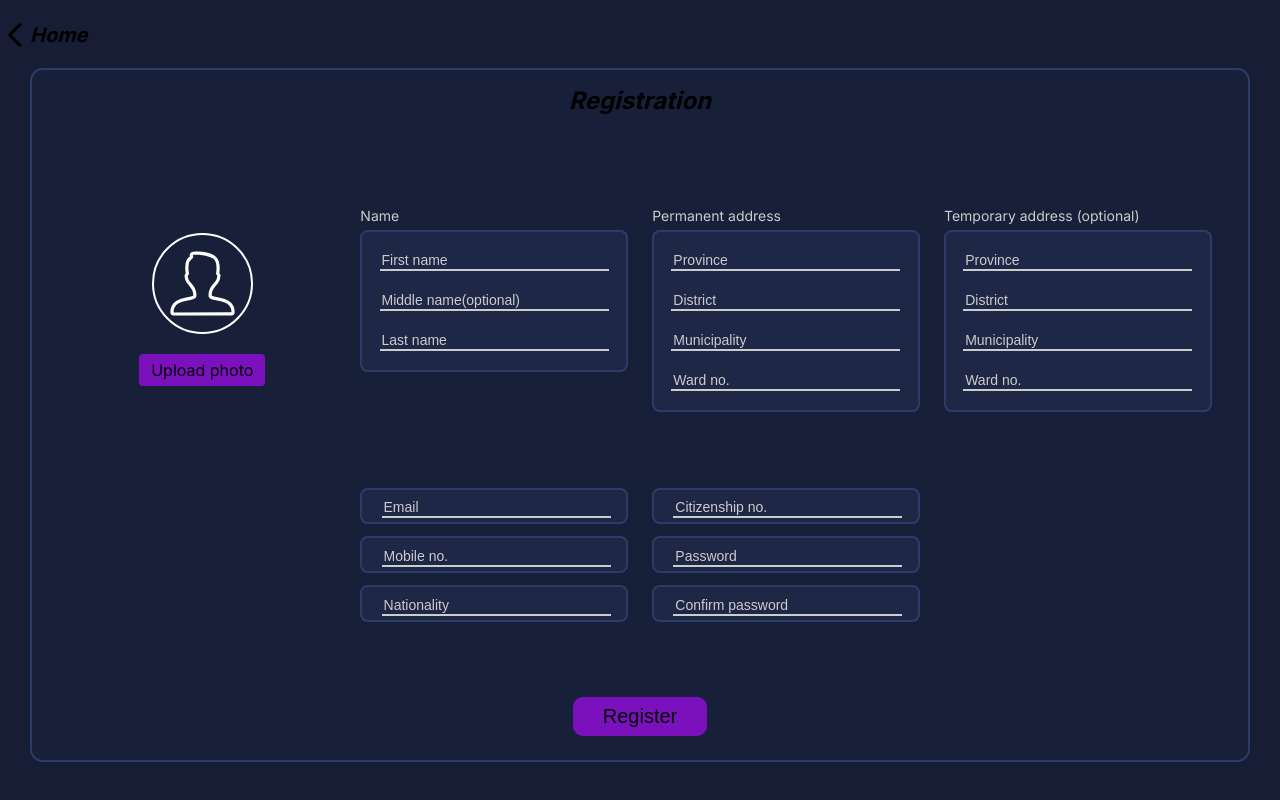
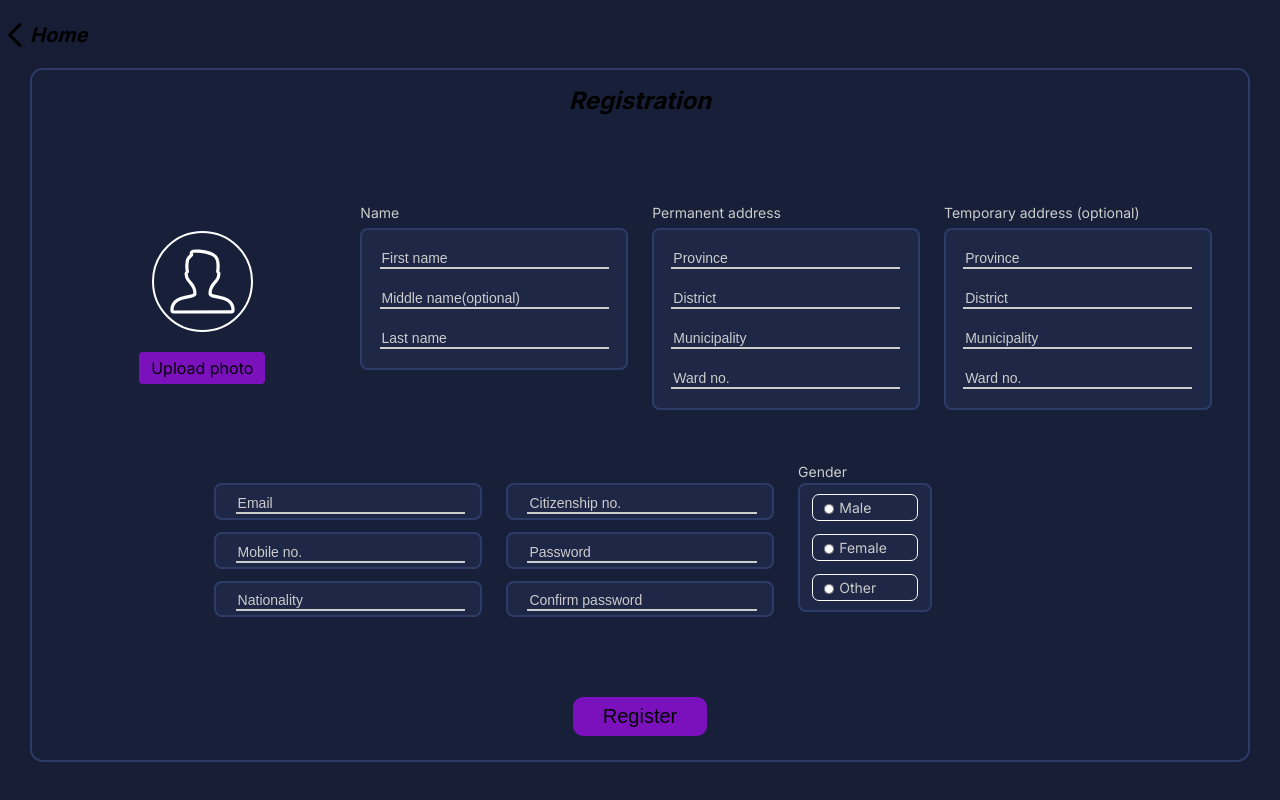
Before and after one commit to roman-ojha/hamrorojgar, a Next.js app: page /register in a window 1280 px wide. Built offline with nearby package versions, Linux system fonts and the light colour scheme.

Commit message:
feat(client register page): added gender readio field

```diff
--- a/pages/register.tsx
+++ b/pages/register.tsx
@@ -211,6 +211,63 @@ const Register: NextPage = () => {
                 />
               </div>
             </div>
+            <div className={styles.register__form__second_row__column}>
+              <div
+                className={styles.register__form__second_row__column__gender}
+              >
+                <label htmlFor="gender" data-field="gender">
+                  Gender
+                </label>
+                <div
+                  className={
+                    styles.register__form__second_row__column__gender__fields
+                  }
+                >
+                  <div
+                    className={
+                      styles.register__form__second_row__column__gender__fields__radio
+                    }
+                  >
+                    <input
+                      type="radio"
+                      id="gender-male"
+                      name="gender"
+                      value="male"
+                    />
+                    <label htmlFor="gender-male">Male</label>
+                  </div>
+                  <div
+                    className={
+                      styles.register__form__second_row__column__gender__fields__radio
+                    }
+                  >
+                    <input
+                      type="radio"
+                      id="gender-female"
+                      name="gender"
+                      value="female"
+                    />
+                    <label htmlFor="gender-female">Female</label>
+                  </div>
+                  <div
+                    className={
+                      styles.register__form__second_row__column__gender__fields__radio
+                    }
+                  >
+                    <input
+                      type="radio"
+                      id="gender-other"
+                      name="gender"
+                      value="male"
+                    />
+                    <label htmlFor="gender-other">Other</label>
+                  </div>
+                </div>
+              </div>
+              <div className={styles.register__form__second_row__column__dob}>
+                {/* <label htmlFor="">Date of birth</label> */}
+              </div>
+            </div>
           </div>
           <input type="submit" value="Register" />
         </form>
--- a/styles/pages/register.module.scss
+++ b/styles/pages/register.module.scss
@@ -136,6 +136,52 @@
             @include input_field;
           }
         }
+        &__gender {
+          position: relative;
+          @mixin label {
+            font-size: 0.7rem;
+            color: darken($color: #ffffff, $amount: 20);
+          }
+          label[data-field="gender"] {
+            @include label;
+            position: absolute;
+            top: -1rem;
+          }
+          @mixin field_container {
+            display: flex;
+            flex-direction: column;
+            justify-content: center;
+            align-items: center;
+            gap: 1vw;
+            border: 2px solid
+              lighten($color: get-color-value("background3"), $amount: 10);
+            border-radius: 0.6vw;
+            width: 50%;
+            padding: 0.7vw 1.5vw;
+            box-sizing: border-box;
+            background-color: get-color("background3");
+          }
+          &__fields {
+            @include field_container();
+            &__radio {
+              width: 100%;
+              border: 1px solid white;
+              padding: 0.2rem 0.3rem;
+              border-radius: 7px;
+              display: flex;
+              justify-content: flex-start;
+              align-items: center;
+              gap: 0.1rem;
+              input {
+                width: 0.5rem;
+                height: 0.5rem;
+              }
+              label {
+                @include label;
+              }
+            }
+          }
+        }
       }
     }
     input[type="submit"] {
```
Also changed, not shown: 2 other files (tests, documents, lock files or other folders).
